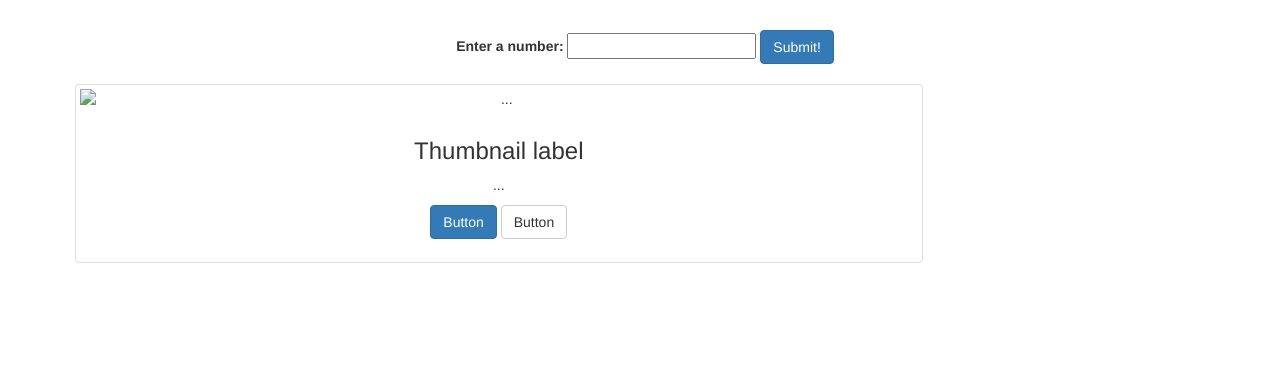
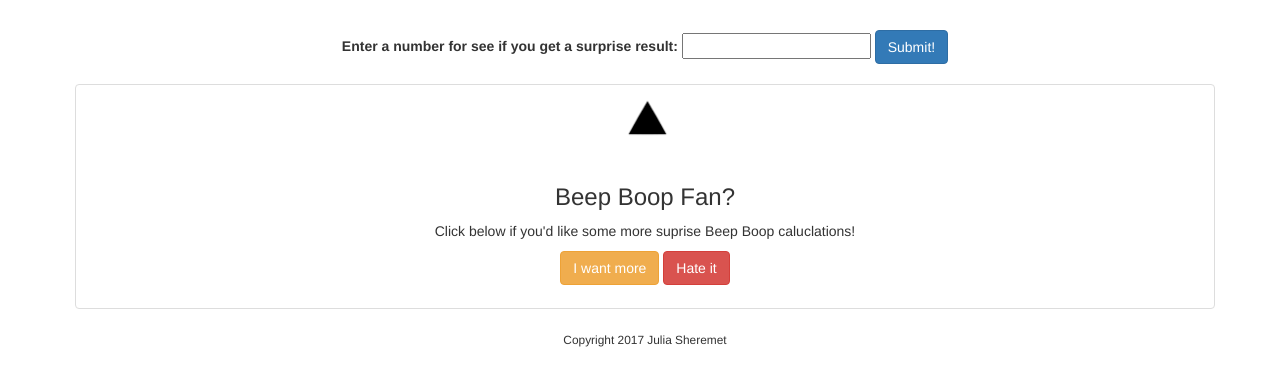
Before and after one commit to juliajessica/beep-boop, a plain HTML site: page index.html in a window 1280 px wide. Shown: the part 255-640 px from the top of the page. Drawn offline with Linux system fonts and the light colour scheme.

Commit message:
add img, and thumbnail to webpage

```diff
--- a/index.html
+++ b/index.html
@@ -13,7 +13,7 @@
         <h1>Beep Boop</h1>
       </div>
       <form id="beepboop">
-        <label>Enter a number:</label>
+        <label>Enter a number for see if you get a surprise result:</label>
         <input type="text" id="userInputNumber">
         <button type="submit" class="btn btn-primary">Submit!</button>
       </form>
@@ -23,17 +23,18 @@
       </div>
       </br>
       <div class="row">
-        <div class="col-md-9 col-md-9">
+        <div class="col-md-12 col-md-12">
           <div class="thumbnail box" align="center">
-            <img src="..." alt="...">
+            <img src="img/thumbnail1.png" alt="thumbnail background photo">
             <div class="caption">
-              <h3>Thumbnail label</h3>
-              <p>...</p>
-              <p><a href="#" class="btn btn-primary" role="button">Button</a> <a href="#" class="btn btn-default" role="button">Button</a></p>
+              <h3>Beep Boop Fan?</h3>
+              <p>Click below if you'd like some more suprise Beep Boop caluclations!</p>
+              <p><a href="https://beepboophq.com/" class="btn btn-warning" role="button">I want more</a> <a href="http://www.desicomments.com/wp-content/uploads/I-Am-Sorry....-Dc16.jpg" class="btn btn-danger" role="button">Hate it</a></p>
             </div>
           </div>
         </div>
       </div>
+      <p class="text-center"><small>Copyright 2017 Julia Sheremet</small></p>
     </div>
   </body>
 </html>
```
Also changed, not shown: img/footer.jpg (added), img/thumbnail.png (added), img/thumbnail1.png (added).
